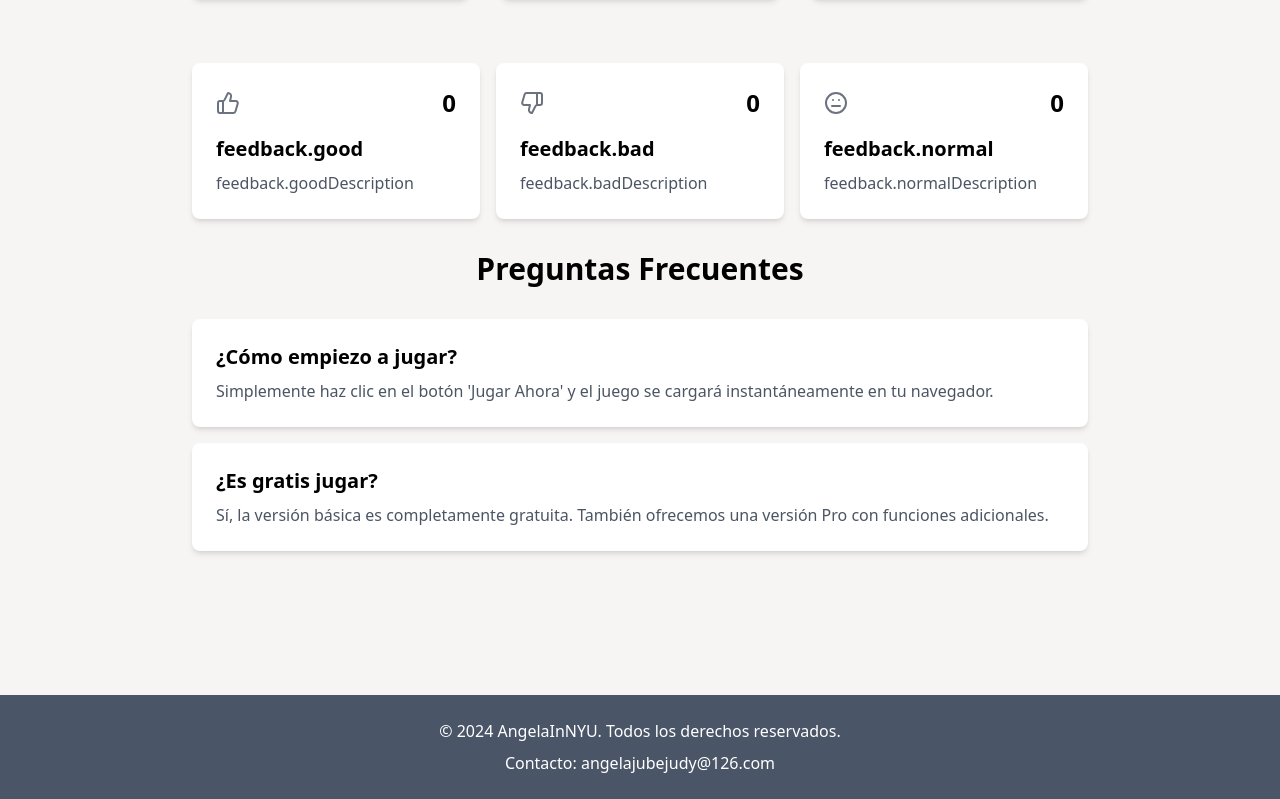
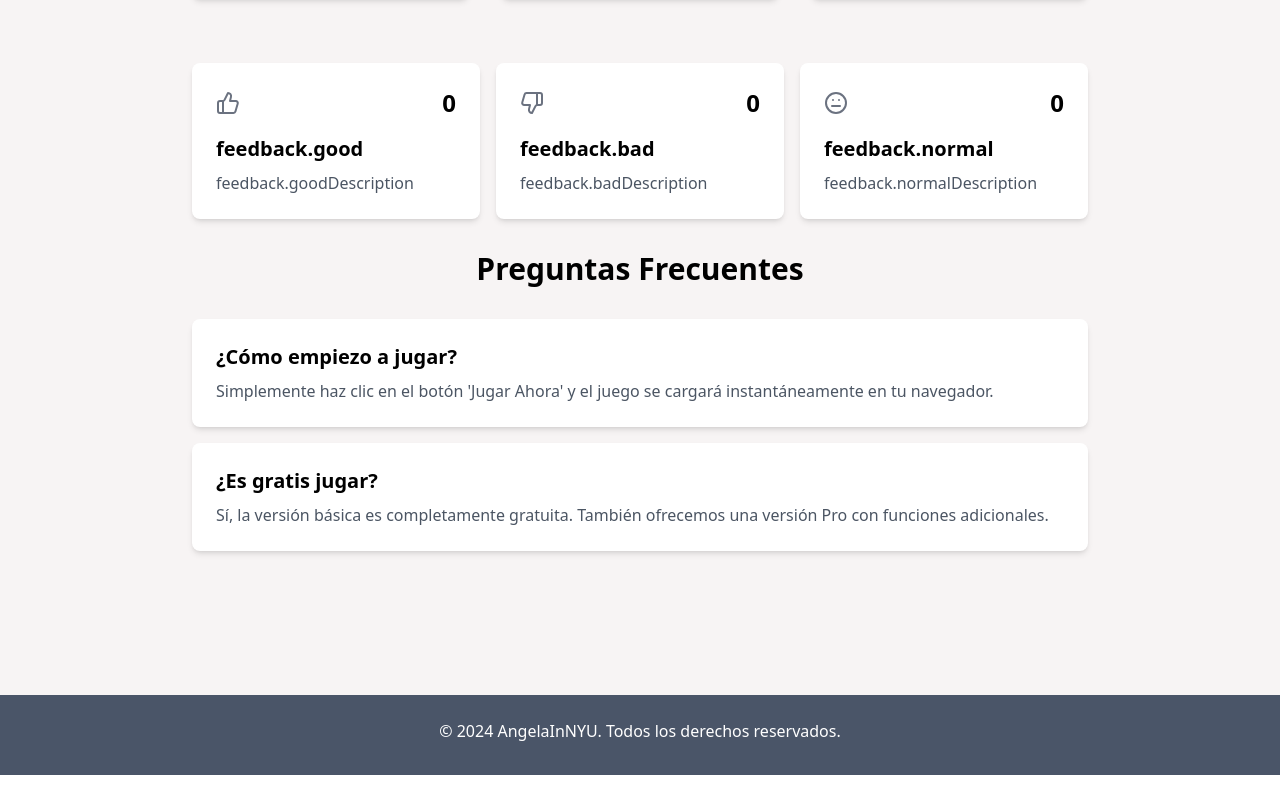
Before and after one commit to AngelaJubeJudy/slicegame-project, a React (Vite) app: page / in a window 1280 px wide. Shown: the part 1393-2192 px from the top of the page. After the commit the page ends 2168 px from the top, so only its background shows below. Built offline with nearby package versions, Linux system fonts and the light colour scheme.

Commit message:
Updated the Logo of the site.

```diff
--- a/index.html
+++ b/index.html
@@ -15,7 +15,7 @@
   </script>
 
     <meta charset="UTF-8" />
-    <link rel="icon" type="image/svg+xml" href="/vite.svg" />
+    <link rel="icon" type="image/svg+xml" href="/logo.svg" />
     <meta name="viewport" content="width=device-width, initial-scale=1.0" />
     <title>Slice Game - Master the Art of Precision | SliceMaster</title>
     <meta name="description" content="Play Slice Game online - Test your precision and timing in this addictive arcade game. Challenge yourself and compete with players worldwide!" />
--- a/src/i18n/locales/de.json
+++ b/src/i18n/locales/de.json
@@ -67,7 +67,7 @@
   },
   "footer": {
     "copyright": "© 2024 AngelaInNYU. Alle Rechte vorbehalten.",
-    "contact": "Kontakt: angelajubejudy@126.com"
+    "contact": ""
   },
   "errors": {
     "serverError": "Ups! Der Server macht eine kleine Pause~ Bitte aktualisieren und erneut versuchen",
--- a/src/i18n/locales/en.json
+++ b/src/i18n/locales/en.json
@@ -67,7 +67,7 @@
   },
   "footer": {
     "copyright": "© 2024 AngelaInNYU. Todos los derechos reservados.",
-    "contact": "Contacto: angelajubejudy@126.com"
+    "contact": ""
   },
   "errors": {
     "serverError": "Oops! The server is taking a break~ Please refresh and try again",
--- a/src/i18n/locales/es.json
+++ b/src/i18n/locales/es.json
@@ -67,7 +67,7 @@
   },
   "footer": {
     "copyright": "© 2024 AngelaInNYU. Todos los derechos reservados.",
-    "contact": "Contacto: angelajubejudy@126.com"
+    "contact": ""
   },
   "errors": {
     "serverError": "¡Ups! El servidor está tomando un descanso~ Por favor, actualiza e intenta de nuevo",
--- a/src/i18n/locales/fr.json
+++ b/src/i18n/locales/fr.json
@@ -67,7 +67,7 @@
   },
   "footer": {
     "copyright": "© 2024 AngelaInNYU. Tous droits réservés.",
-    "contact": "Contact : angelajubejudy@126.com"
+    "contact": ""
   },
   "errors": {
     "serverError": "Oups ! Le serveur fait une petite pause~ Veuillez rafraîchir et réessayer",
--- a/src/i18n/locales/zh-TW.json
+++ b/src/i18n/locales/zh-TW.json
@@ -67,7 +67,7 @@
   },
   "footer": {
     "copyright": "© 2024 AngelaInNYU。保留所有權利。",
-    "contact": "聯絡方式：angelajubejudy@126.com"
+    "contact": ""
   },
   "errors": {
     "serverError": "抱歉！伺服器開小差啦～請您重新整理頁面重試",
--- a/src/i18n/locales/zh.json
+++ b/src/i18n/locales/zh.json
@@ -67,7 +67,7 @@
   },
   "footer": {
     "copyright": "© 2024 AngelaInNYU。保留所有權利。",
-    "contact": "聯絡方式：angelajubejudy@126.com"
+    "contact": ""
   },
   "errors": {
     "serverError": "抱歉！服务器开小差啦～请您刷新页面重试",
```
Also changed, not shown: public/logo.svg (added), 13 other files (tests, documents, lock files or other folders).
